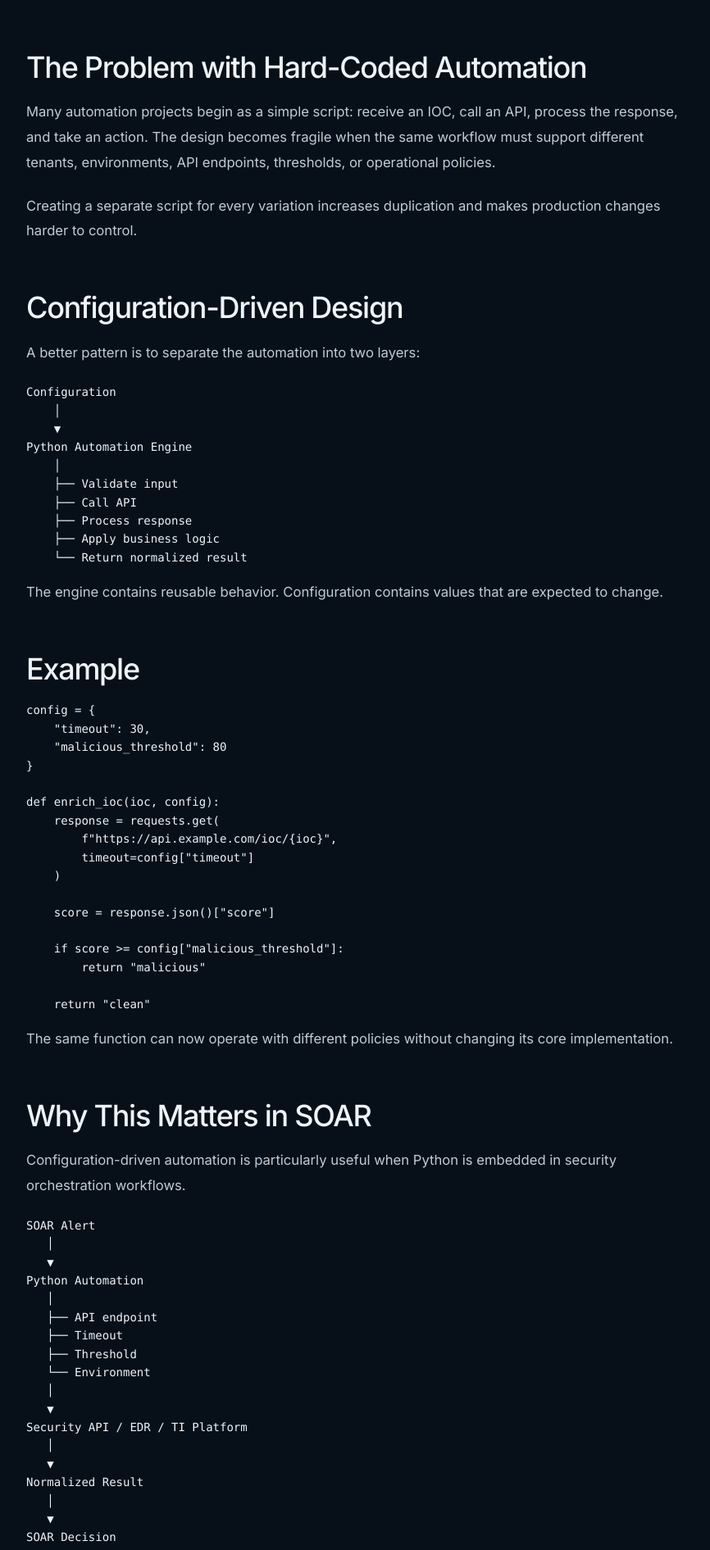
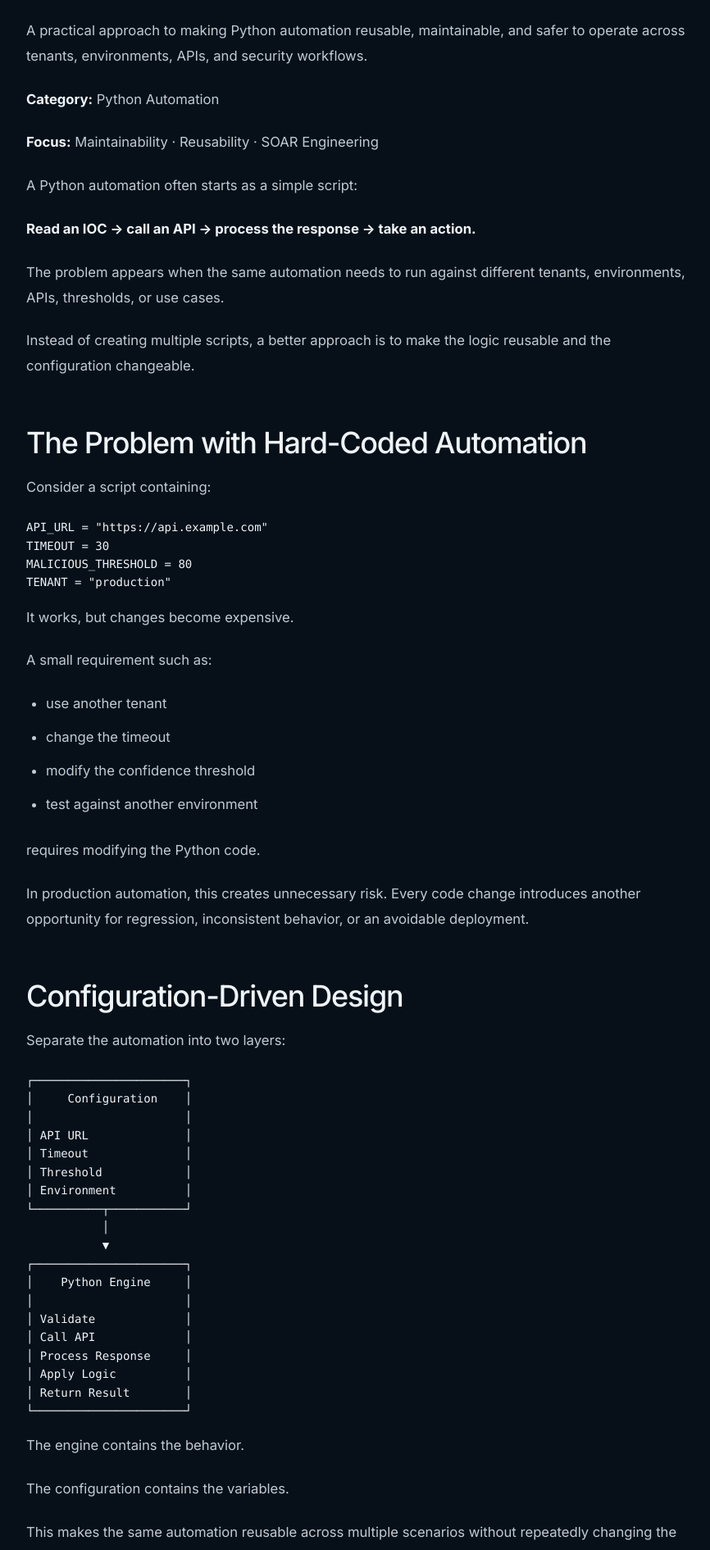
Before and after one commit to Arvind29/arvind29.github.io, a Next.js app: page /articles/configuration-driven-python-automation in a window 1280 px wide. Shown: the part 651-2542 px from the top of the page at 82% size, without its empty margins (198-1064 px from the left). Built offline with nearby package versions, Linux system fonts and the light colour scheme.

Commit message:
Restore full Python automation article

```diff
--- a/app/articles/configuration-driven-python-automation/page.jsx
+++ b/app/articles/configuration-driven-python-automation/page.jsx
@@ -1,7 +1,7 @@
 import Link from 'next/link';
 
 export const metadata = {
-  title: 'Configuration-Driven Python Automation | Arvind Pande',
+  title: 'Python Automation: Turning Hard-Coded Scripts into Configuration-Driven Workflows | Arvind Pande',
   description: 'How configuration-driven design makes Python automation reusable, maintainable, and production-ready for security operations.',
 };
 
@@ -11,39 +11,180 @@ export default function ArticlePage() {
       <article className="article-content">
         <Link href="/#articles" className="article-back">← Back to Articles</Link>
         <p className="eyebrow">PYTHON AUTOMATION · 11 SEP 2026</p>
-        <h1>Configuration-Driven Python Automation: From Scripts to Reusable Automation</h1>
-        <p className="article-lead">How separating automation logic from configuration makes Python workflows easier to reuse, test, operate, and scale across security environments.</p>
+        <h1>Python Automation: Turning Hard-Coded Scripts into Configuration-Driven Workflows</h1>
+        <p className="article-lead">A practical approach to making Python automation reusable, maintainable, and safer to operate across tenants, environments, APIs, and security workflows.</p>
+
+        <p><strong>Category:</strong> Python Automation</p>
+        <p><strong>Focus:</strong> Maintainability · Reusability · SOAR Engineering</p>
+
+        <p>A Python automation often starts as a simple script:</p>
+        <p><strong>Read an IOC → call an API → process the response → take an action.</strong></p>
+
+        <p>The problem appears when the same automation needs to run against different tenants, environments, APIs, thresholds, or use cases.</p>
+        <p>Instead of creating multiple scripts, a better approach is to make the logic reusable and the configuration changeable.</p>
 
         <h2>The Problem with Hard-Coded Automation</h2>
-        <p>Many automation projects begin as a simple script: receive an IOC, call an API, process the response, and take an action. The design becomes fragile when the same workflow must support different tenants, environments, API endpoints, thresholds, or operational policies.</p>
-        <p>Creating a separate script for every variation increases duplication and makes production changes harder to control.</p>
+        <p>Consider a script containing:</p>
+        <pre><code>{`API_URL = "https://api.example.com"
+TIMEOUT = 30
+MALICIOUS_THRESHOLD = 80
+TENANT = "production"`}</code></pre>
+
+        <p>It works, but changes become expensive.</p>
+        <p>A small requirement such as:</p>
+        <ul>
+          <li>use another tenant</li>
+          <li>change the timeout</li>
+          <li>modify the confidence threshold</li>
+          <li>test against another environment</li>
+        </ul>
+        <p>requires modifying the Python code.</p>
+        <p>In production automation, this creates unnecessary risk. Every code change introduces another opportunity for regression, inconsistent behavior, or an avoidable deployment.</p>
 
         <h2>Configuration-Driven Design</h2>
-        <p>A better pattern is to separate the automation into two layers:</p>
-        <pre><code>{`Configuration\n    │\n    ▼\nPython Automation Engine\n    │\n    ├── Validate input\n    ├── Call API\n    ├── Process response\n    ├── Apply business logic\n    └── Return normalized result`}</code></pre>
-        <p>The engine contains reusable behavior. Configuration contains values that are expected to change.</p>
+        <p>Separate the automation into two layers:</p>
+        <pre><code>{`┌──────────────────────┐
+│     Configuration    │
+│                      │
+│ API URL              │
+│ Timeout              │
+│ Threshold            │
+│ Environment          │
+└──────────┬───────────┘
+           │
+           ▼
+┌──────────────────────┐
+│    Python Engine     │
+│                      │
+│ Validate             │
+│ Call API             │
+│ Process Response     │
+│ Apply Logic          │
+│ Return Result        │
+└──────────────────────┘`}</code></pre>
 
-        <h2>Example</h2>
-        <pre><code>{`config = {\n    "timeout": 30,\n    "malicious_threshold": 80\n}\n\ndef enrich_ioc(ioc, config):\n    response = requests.get(\n        f"https://api.example.com/ioc/{ioc}",\n        timeout=config["timeout"]\n    )\n\n    score = response.json()["score"]\n\n    if score >= config["malicious_threshold"]:\n        return "malicious"\n\n    return "clean"`}</code></pre>
-        <p>The same function can now operate with different policies without changing its core implementation.</p>
+        <p>The engine contains the behavior.</p>
+        <p>The configuration contains the variables.</p>
+        <p>This makes the same automation reusable across multiple scenarios without repeatedly changing the core implementation.</p>
+
+        <h2>A Simple Example</h2>
+        <p>Instead of:</p>
+        <pre><code>{`def enrich_ioc(ioc):
+    response = requests.get(
+        "https://api.example.com/ioc/" + ioc,
+        timeout=30
+    )
+
+    if response.json()["score"] > 80:
+        return "malicious"
+
+    return "clean"`}</code></pre>
+
+        <p>Use configuration:</p>
+        <pre><code>{`config = {
+    "timeout": 30,
+    "malicious_threshold": 80
+}
+
+def enrich_ioc(ioc, config):
+    response = requests.get(
+        f"https://api.example.com/ioc/{ioc}",
+        timeout=config["timeout"]
+    )
+
+    score = response.json()["score"]
+
+    if score >= config["malicious_threshold"]:
+        return "malicious"
+
+    return "clean"`}</code></pre>
+
+        <p>Now the same engine can support different policies:</p>
+        <pre><code>{`production = {
+    "timeout": 30,
+    "malicious_threshold": 80
+}
+
+high_sensitivity = {
+    "timeout": 30,
+    "malicious_threshold": 60
+}`}</code></pre>
+
+        <p>No change to the core logic is required.</p>
 
         <h2>Why This Matters in SOAR</h2>
-        <p>Configuration-driven automation is particularly useful when Python is embedded in security orchestration workflows.</p>
-        <pre><code>{`SOAR Alert\n   │\n   ▼\nPython Automation\n   │\n   ├── API endpoint\n   ├── Timeout\n   ├── Threshold\n   └── Environment\n   │\n   ▼\nSecurity API / EDR / TI Platform\n   │\n   ▼\nNormalized Result\n   │\n   ▼\nSOAR Decision`}</code></pre>
-        <p>The playbook can remain stable while configuration controls how the integration behaves. This is valuable for IOC enrichment, EDR searches, SIEM queries, vulnerability workflows, ticketing, and multi-tenant integrations.</p>
+        <p>This pattern becomes particularly useful when Python is used inside security automation.</p>
+        <pre><code>{`SOAR Alert
+    │
+    ▼
+Python Automation
+    │
+    ├── Configuration
+    │      ├── API endpoint
+    │      ├── Timeout
+    │      ├── Threshold
+    │      └── Environment
+    │
+    ▼
+Threat Intelligence API
+    │
+    ▼
+Normalized Result
+    │
+    ▼
+SOAR Decision`}</code></pre>
 
-        <h2>Keep Secrets Out of Configuration</h2>
-        <p>Configuration-driven does not mean putting credentials into JSON or YAML files. API keys, passwords, and tokens should be retrieved from an approved secrets manager, SOAR secret store, or environment-specific secret mechanism.</p>
-        <pre><code>{`{\n  "api_url": "https://api.example.com",\n  "timeout": 30,\n  "threshold": 80\n}`}</code></pre>
+        <p>The SOAR playbook can remain stable while configuration controls how the integration behaves.</p>
+        <p>This is especially useful for:</p>
+        <ul>
+          <li>IOC enrichment</li>
+          <li>SIEM queries</li>
+          <li>EDR searches</li>
+          <li>Vulnerability automation</li>
+          <li>Ticket creation</li>
+          <li>Cloud API operations</li>
+          <li>Multi-tenant integrations</li>
+        </ul>
+
+        <h2>Keep Secrets Out of Configuration Files</h2>
+        <p>Configuration-driven does not mean putting everything into JSON or YAML.</p>
+        <p>Avoid:</p>
+        <pre><code>{`{
+  "api_key": "my-secret-key"
+}`}</code></pre>
+
+        <p>Instead:</p>
+        <pre><code>{`{
+  "api_url": "https://api.example.com",
+  "timeout": 30,
+  "threshold": 80
+}`}</code></pre>
+
+        <p>Retrieve credentials from the SOAR secret store, environment variables, or an approved secrets manager.</p>
+        <p><strong>The principle is:</strong></p>
         <p><strong>Configuration controls behavior; secret management controls credentials.</strong></p>
 
-        <h2>A Practical Production Pattern</h2>
-        <pre><code>{`Input\n  ↓\nValidation\n  ↓\nConfiguration\n  ↓\nExecution\n  ↓\nNormalization\n  ↓\nDecision\n  ↓\nAudit / Result`}</code></pre>
-        <p>This separation improves testing, troubleshooting, reuse, and operational consistency. It also creates a cleaner foundation for turning individual scripts into reusable SOAR automation components.</p>
+        <h2>Practical Production Pattern</h2>
+        <p>A mature Python automation can use four layers:</p>
+        <pre><code>{`Input
+  ↓
+Validation
+  ↓
+Configuration
+  ↓
+Execution
+  ↓
+Normalization
+  ↓
+Decision
+  ↓
+Audit / Result`}</code></pre>
+
+        <p>This separation makes the automation easier to test, troubleshoot, reuse, and eventually convert into a reusable SOAR integration.</p>
 
         <h2>Key Takeaway</h2>
-        <p>Do not build one Python script for every automation requirement. Build a reusable automation engine and make its behavior configuration-driven.</p>
-        <p>That architectural shift turns a collection of scripts into a maintainable automation framework that can evolve with the environment instead of being rewritten for every change.</p>
+        <p><strong>Don't build one Python script for every automation requirement. Build a reusable automation engine and make its behavior configuration-driven.</strong></p>
+        <p>That small architectural change can turn a collection of scripts into a maintainable automation framework.</p>
       </article>
     </main>
   );
```
